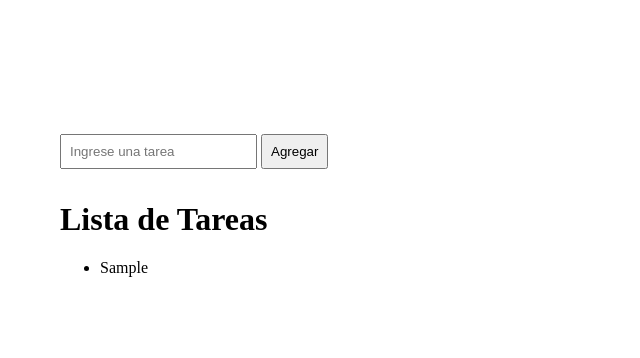
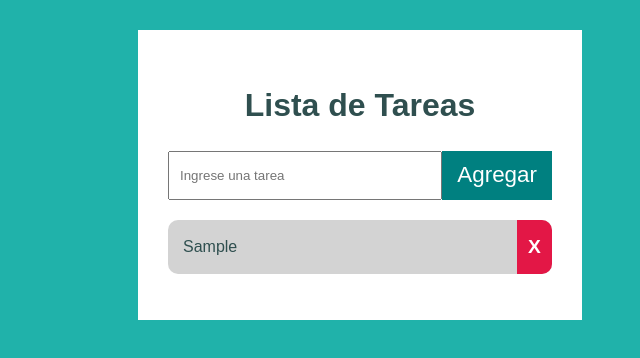
Before and after one commit to AngelChaile/Lista_de_tareas, a plain HTML site: page index.html in a window 1280 px wide. Both pictures are taken after typing "Sample" into the empty fields and a click on the button "Agregar". Shown: the whole page, without its empty margins (280-920 px from the left). Drawn offline with Linux system fonts and the light colour scheme.

Commit message:
hojas de estilos agregada aparte

```diff
--- a/index.html
+++ b/index.html
@@ -2,40 +2,35 @@
 <html lang="es">
 
 <head>
-    <meta charset="UTF-8">
-    <meta http-equiv="X-UA-Compatible" content="IE=edge">
-    <meta name="viewport" content="width=device-width, initial-scale=1.0">
-    <title>Lista de Tareas</title>
-    <style>
-        div{
-          width: 600px;
-          height: 600px;
-          margin: auto;
-         padding-top: 10%;
-        }
-        #taskInput {
-          margin-bottom: 10px;
-          padding: 8px;
-        }
-        #addButton{
-          padding: 8px;
-        }
-    </style>
+  <meta charset="UTF-8">
+  <meta http-equiv="X-UA-Compatible" content="IE=edge">
+  <meta name="viewport" content="width=device-width, initial-scale=1.0">
+  <title>Lista de Tareas</title>
+  <link rel="stylesheet" href="style.css">
 </head>
 
 <body>
-  <div>
-    <input type="text" id="taskInput" placeholder="Ingrese una tarea">
-    <button id="addButton">Agregar</button>
-
+  <div class="container">
     <h1>Lista de Tareas</h1>
 
-      <ul id="taskList">
+    <div class="search">
+      <form>
+        <input type="text" placeholder="Ingrese una tarea">
+        <button class="btn-add">Agregar</button>
+      </form>
+    </div>
 
+    <div class="li-container">
+      <ul>
       </ul>
+    </div>
+
+    <div class="empty">
+      <p>NO TIENES TAREAS PENDIENTES</p>
+    </div>
+
   </div>
 
-    <script src="main.js"></script>
+  <script src="main.js"></script>
 </body>
-
 </html>
--- a/main.js
+++ b/main.js
@@ -1,19 +1,44 @@
-// Obtener referencia al botón de agregar por su id
-let addButton = document.getElementById("addButton");
+const input = document.querySelector('input');
+const btnAdd = document.querySelector('.btn-add');
+const ul = document.querySelector('ul');
+const msg = document.querySelector(".empty");
 
-// Agregar un evento de clic al botón de agregar
-addButton.addEventListener("click", agregarTarea);
 
-function agregarTarea() {
-  let input = document.getElementById("taskInput");
-  let tarea = input.value;
+btnAdd.addEventListener("click", (e) =>{
+  e.preventDefault();
+  const tarea = input.value;
 
   if (tarea !== "") {
-    let lista = document.getElementById("taskList");
-    let elementoLista = document.createElement("li");
-    elementoLista.innerText = tarea;
-    lista.appendChild(elementoLista);
+
+    const li = document.createElement("li");
+    const p = document.createElement("p");
+
+    p.textContent = tarea;
+
+    li.appendChild(p);
+    li.appendChild(addDeleteBtn());
+    ul.appendChild(li);
 
     input.value = "";
+    msg.style.display = "none";
   }
+})
+
+function addDeleteBtn() {
+  const btnDelete = document.createElement("button");
+
+  btnDelete.textContent = "X";
+  btnDelete.className = "btn-delete";
+
+  btnDelete.addEventListener("click", (e) => {
+    const item = e.target.parentElement;
+
+    ul.removeChild(item);
+
+    const items = document.querySelectorAll("li");
+    if (items.length == 0) {
+      msg.style.display = "block";
+    }
+  })
+  return btnDelete;
 }
--- /dev/null
+++ b/style.css
@@ -0,0 +1,106 @@
+body {
+    margin: 0;
+    padding: 0;
+    font-size: 16px;
+    font-family: Arial, Helvetica, sans-serif;
+    line-height: 1.5;
+    background-color: lightseagreen;
+    color: white;
+  }
+
+  h1 {
+    text-align: center;
+    color: darkslategrey;
+  }
+
+  .container {
+    margin-top: 30px;
+    margin-bottom: 30px;
+    width: 30%;
+    margin-left: auto;
+    margin-right: auto;
+    background-color: white;
+    padding: 30px;
+  }
+
+  .search {
+    margin-left: auto;
+    margin-right: auto;
+    width: 100%;
+  }
+
+  form {
+    display: flex;
+  }
+
+  input {
+    padding: 15px 10px;
+    outline: none;
+    width: 350%;
+  }
+
+  .li-container {
+    background-color: white;
+    width: 100%;
+    color: darkslategray;
+    margin-top: 20px;
+  }
+
+  ul {
+    padding: 0;
+  }
+
+  li {
+    list-style: none;
+    background-color: lightgray;
+    border-radius: 10px;
+    margin-top: 15px;
+    display: flex;
+  }
+
+  li p {
+    margin: 0;
+    padding: 15px;
+    width: 100%;
+  }
+
+  .btn-delete {
+    margin-left: auto;
+    border: none;
+    background-color: #e31746;
+    color: white;
+    font-weight: bold;
+    padding: 5px 10px;
+    outline: none;
+    border-top-right-radius: 10px;
+    border-bottom-right-radius: 10px;
+    width: 10%;
+    font-size: 1.2em;
+  }
+
+  .btn-delete:hover {
+    cursor: pointer;
+    background-color: lightseagreen;
+  }
+
+  .btn-add {
+    padding: 5px 15px;
+    border: none;
+    color: white;
+    font-family: fantasy;
+    background-color: teal;
+    font-size: 1.4rem;
+    outline: none;
+  }
+
+  .btn-add:hover {
+    cursor: pointer;
+    background-color: darkcyan;
+  }
+
+  .empty {
+    color: rgb(59, 56, 56);
+    font-family:'Lucida Sans', 'Lucida Sans Regular', 'Lucida Grande', 'Lucida Sans Unicode', Geneva, Verdana, sans-serif;
+    font-size: 18px;
+    /* color: darkslategrey; */
+  }
```
